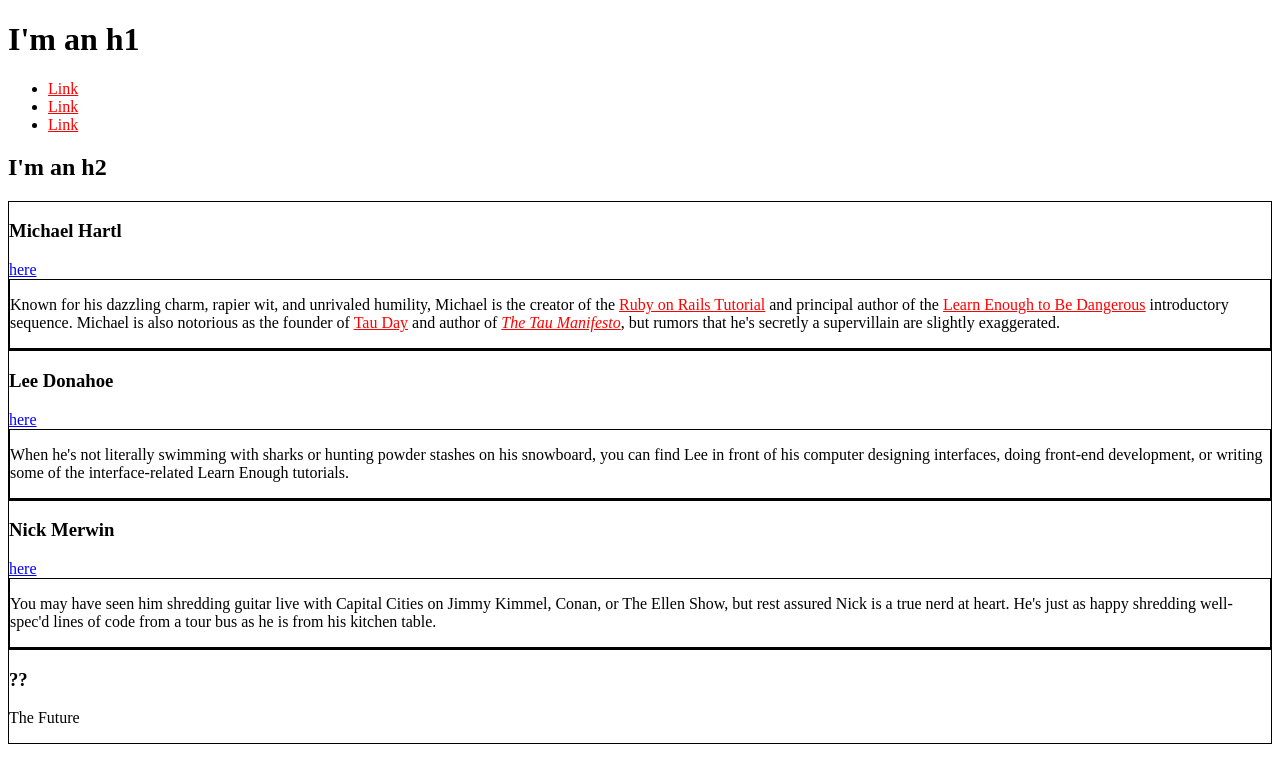
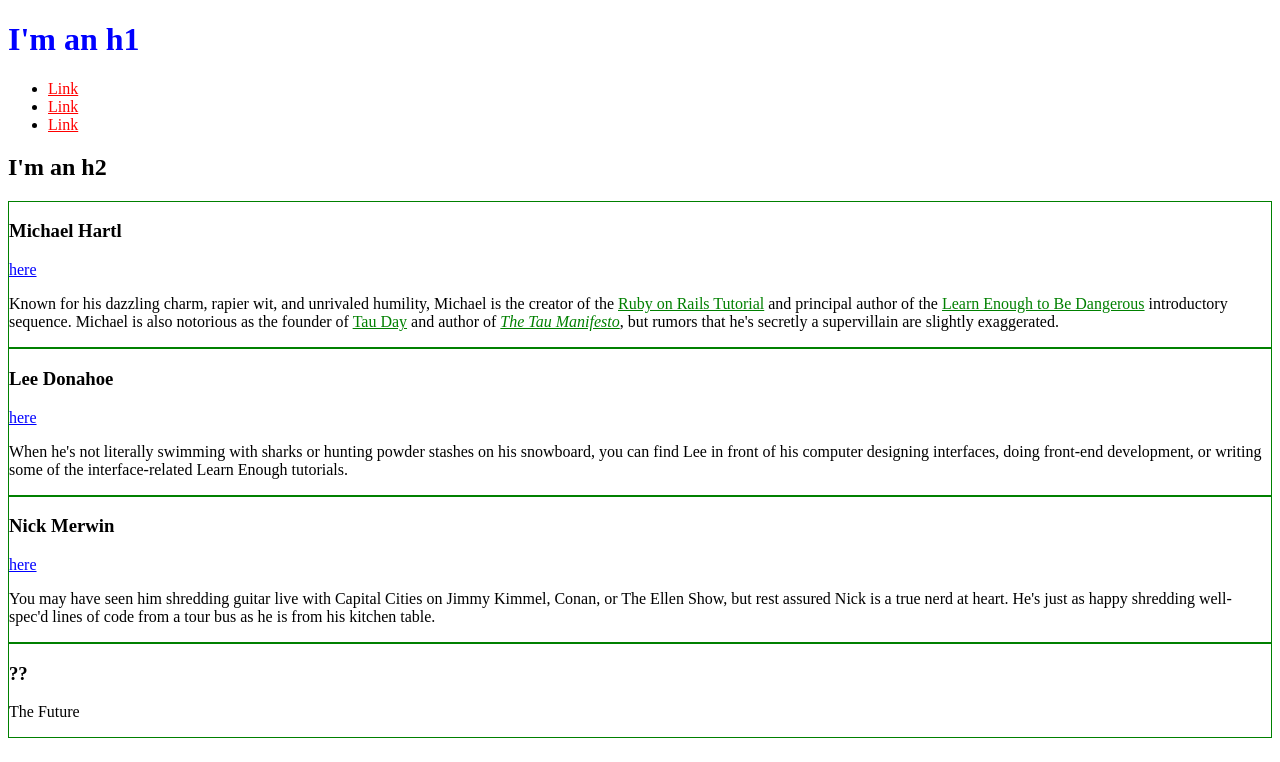
Before and after one commit to SoftwareGeek01/softwaregeek01.github.io, a plain HTML site: page index.html in a window 1280 px wide. Drawn offline with Linux system fonts and the light colour scheme.

Commit message:
Chapter 3.1.3

```diff
--- a/index.html
+++ b/index.html
@@ -4,6 +4,7 @@
     <title>Test Page: Don't Panic</title>
     <meta charset="utf-8">
     <style>
+
 
       /* GLOBAL STYLES */
       a {
@@ -12,7 +13,7 @@
 
       /* SOCIAL STYLES */
       .social-link {
-        color: blue;
+	color: blue;
       }
 
       /* BIO STYLES */
@@ -24,10 +25,14 @@
         color: green;
       }
 
+      div.bio-box {
+        border: 1px solid green;
+      }
+
     </style>
   </head>
   <body>
-    <h1>I'm an h1</h1>
+    <h1 class="social-link">I'm an h1</h1>
     <ul>
       <li>
         <a href="https://example.com/">Link</a>
@@ -43,7 +48,7 @@
     <div class="bio-box">
       <h3>Michael Hartl</h3>
       <a href="https://twitter.com/mhartl" class="social-link">here</a>
-      <div class="bio-box">
+      <div class="bio-copy">
         <p>
           Known for his dazzling charm, rapier wit, and unrivaled humility,
           Michael is the creator of the
@@ -62,7 +67,7 @@
     <div class="bio-box">
       <h3>Lee Donahoe</h3>
       <a href="https://twitter.com/leedonahoe" class="social-link" >here</a>
-      <div class="bio-box">
+      <div class="bio-copy">
         <p>
           When he's not literally swimming with sharks or hunting powder stashes on
           his snowboard, you can find Lee in front of his computer designing
@@ -74,7 +79,7 @@
     <div class="bio-box">
       <h3>Nick Merwin</h3>
       <a href="https://twitter.com/nickmerwin" class="social-link" >here</a>
-      <div class="bio-box">
+      <div class="bio-copy">
         <p>
           You may have seen him shredding guitar live with Capital Cities on Jimmy
           Kimmel, Conan, or The Ellen Show, but rest assured Nick is a true nerd at
```
